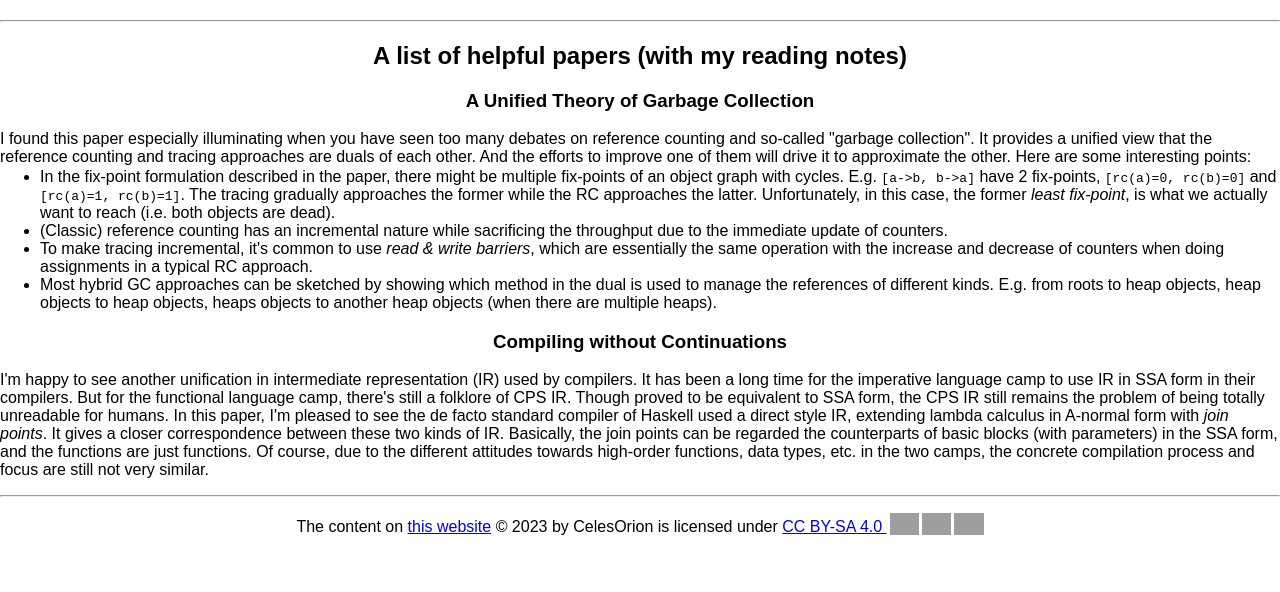
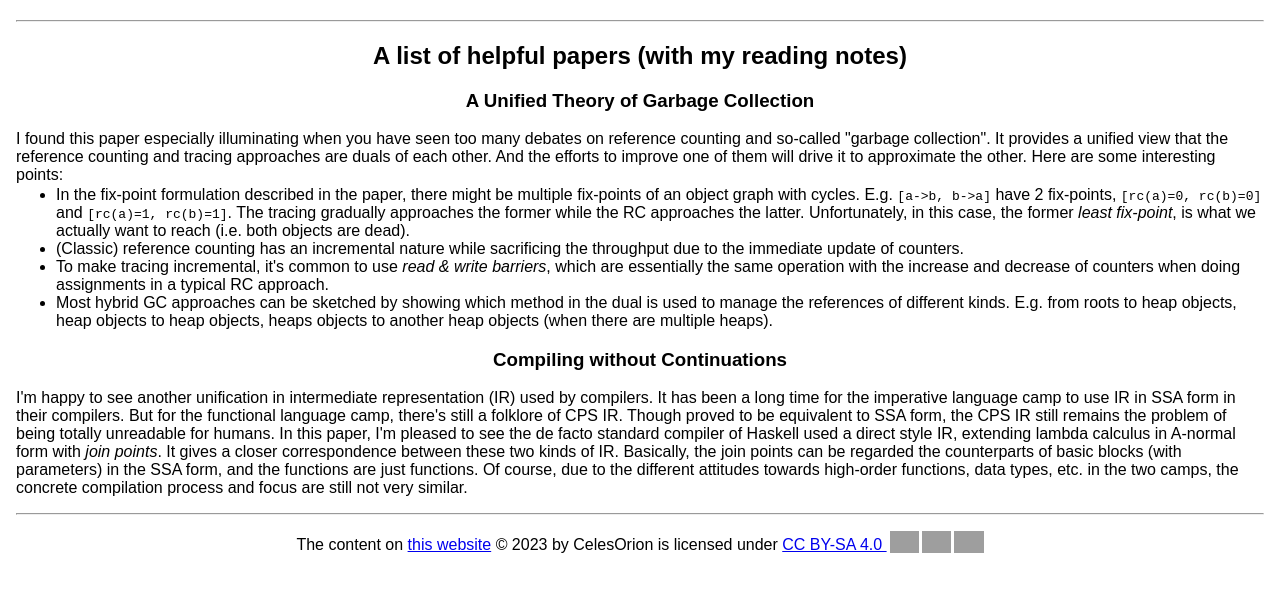
Before and after one commit to celesorion/celesorion.github.io, a plain HTML site: page index.html in a window 1280 px wide. Shown: the part 60-652 px from the top of the page. Drawn offline with Linux system fonts and the light colour scheme; grey boxes are pictures that could not be loaded; a web font is replaced by a local one.

Commit message:
Min margin

```diff
--- a/css/style.css
+++ b/css/style.css
@@ -20,7 +20,7 @@ body {
   font-family: 'Oxygen', sans-serif;
   margin-left: auto;
   margin-right: auto;
-  max-width: 80rem;
+  max-width: min(80rem, calc(100% - 2rem));
 }
 
 h1, h2, h3, footer {
```
